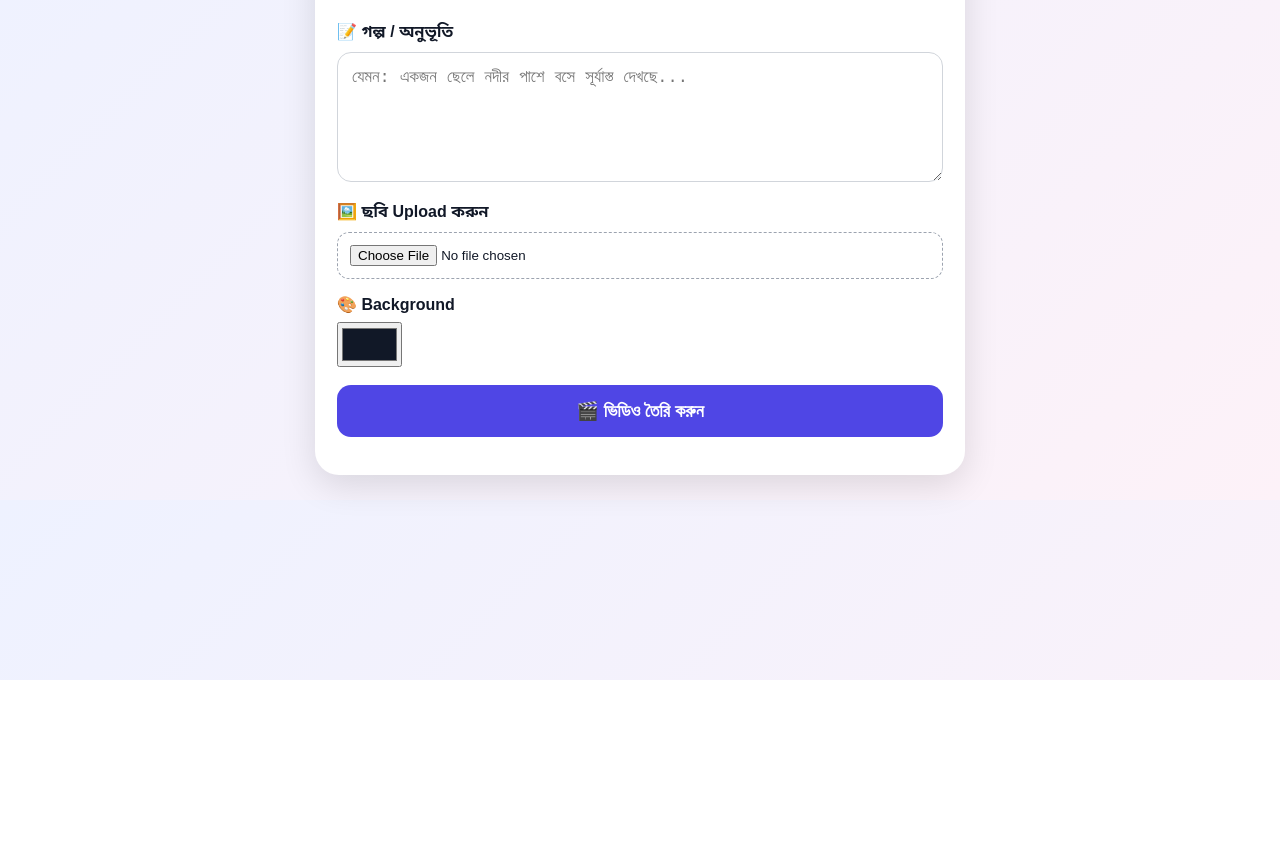
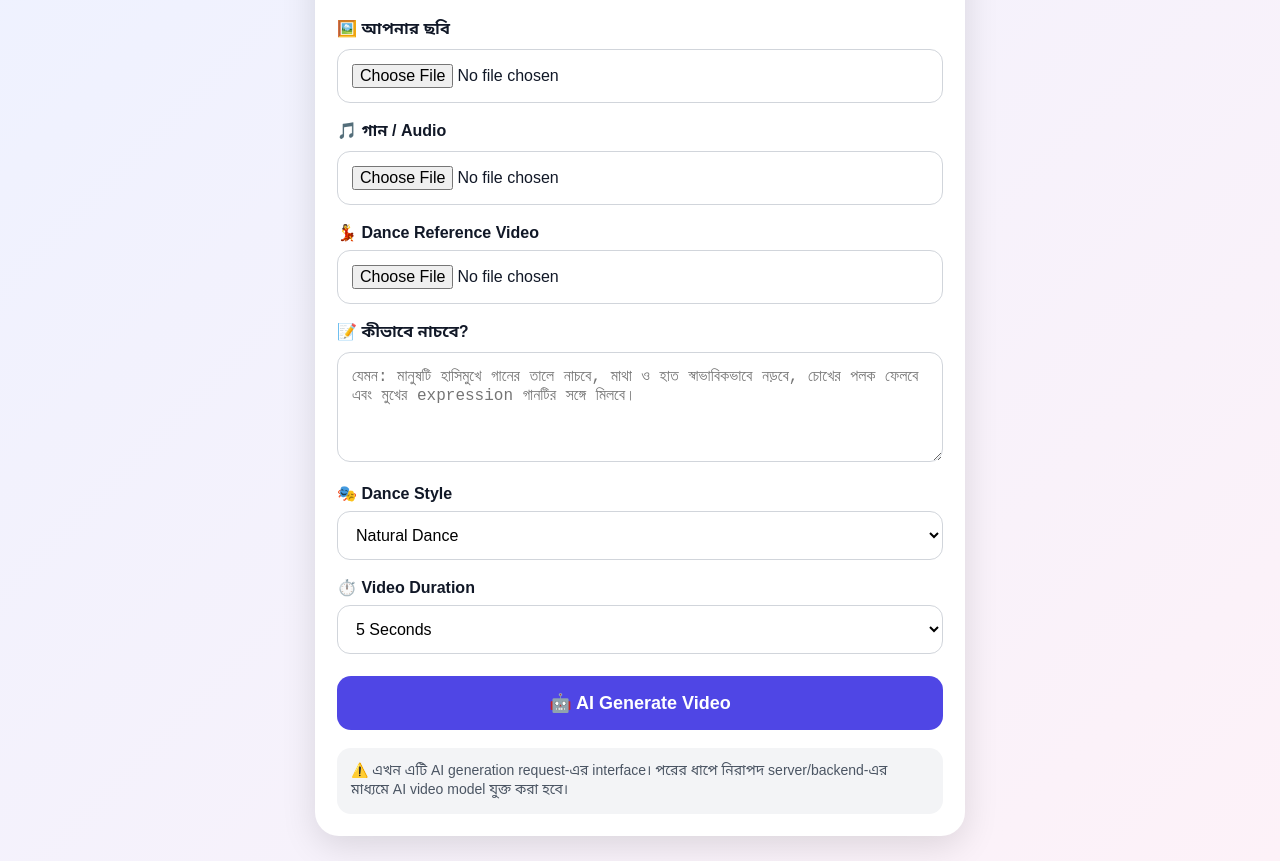
Before and after one commit to rbk06608-tech/free-ai-video-maker, a plain HTML site: page index.html in a window 1280 px wide. Shown: the part 120-981 px from the top of the page. Before the commit the page ends 800 px from the top, so only its background shows below. Drawn offline with Linux system fonts and the light colour scheme.

Commit message:
Update index.html

```diff
--- a/index.html
+++ b/index.html
@@ -2,8 +2,8 @@
 <html lang="bn">
 <head>
 <meta charset="UTF-8">
-<meta name="viewport" content="width=device-width, initial-scale=1.0">
-<title>Free AI Video Maker</title>
+<meta name="viewport" content="width=device-width,initial-scale=1.0">
+<title>AI Dance Video Maker</title>
 
 <style>
 *{box-sizing:border-box}
@@ -23,14 +23,14 @@ body{
 
 .card{
  background:white;
+ padding:22px;
  border-radius:24px;
-  padding:22px;
  box-shadow:0 10px 35px rgba(0,0,0,.12);
 }
 
 .logo{
  text-align:center;
-  font-size:32px;
+ font-size:30px;
  font-weight:800;
 }
 
@@ -43,68 +43,51 @@ body{
 label{
  display:block;
  font-weight:bold;
-  margin:16px 0 8px;
+ margin:18px 0 8px;
+}
+
+input,textarea,select{
+ width:100%;
+ padding:14px;
+ border:1px solid #d1d5db;
+ border-radius:13px;
+ font-size:16px;
+ background:#fff;
 }
 
 textarea{
-  width:100%;
-  min-height:130px;
-  border:1px solid #d1d5db;
-  border-radius:14px;
-  padding:14px;
-  font-size:17px;
-}
-
-input[type=file]{
-  width:100%;
-  padding:12px;
-  border:1px dashed #9ca3af;
-  border-radius:12px;
-}
-
-input[type=color]{
-  width:65px;
-  height:45px;
+ min-height:110px;
+ resize:vertical;
 }
 
 button{
  width:100%;
+ margin-top:22px;
+ padding:16px;
  border:0;
  border-radius:14px;
-  padding:15px;
-  margin-top:18px;
+ background:#4f46e5;
+ color:white;
  font-size:18px;
  font-weight:bold;
-  background:#4f46e5;
-  color:white;
 }
 
 button:disabled{
  opacity:.6;
 }
 
-#preview{
-  width:100%;
-  margin-top:15px;
-  border-radius:16px;
-  display:none;
+.info{
+ margin-top:18px;
+ padding:14px;
+ border-radius:14px;
+ background:#f3f4f6;
+ color:#4b5563;
+ font-size:14px;
 }
 
 #status{
  text-align:center;
-  margin-top:16px;
-  font-weight:bold;
-}
-
-#download{
-  display:none;
-  text-align:center;
-  margin-top:15px;
-  padding:14px;
-  border-radius:14px;
-  background:#16a34a;
-  color:white;
-  text-decoration:none;
+ margin-top:18px;
  font-weight:bold;
 }
 </style>
@@ -113,293 +96,122 @@ button:disabled{
 <body>
 
 <div class="container">
+
 <div class="card">
 
-<div class="logo">🎬 Free AI Video Maker</div>
+<div class="logo">🎬 AI Dance Video Maker</div>
 
 <div class="subtitle">
-বাংলা বা English গল্প এবং ছবি দিয়ে ভিডিও তৈরি করুন
+ছবি + গান + Dance Reference দিয়ে AI ভিডিও তৈরি করুন
 </div>
 
-<label>📝 গল্প / অনুভূতি</label>
+<label>🖼️ আপনার ছবি</label>
 
-<textarea id="story"
-placeholder="যেমন: একজন ছেলে নদীর পাশে বসে সূর্যাস্ত দেখছে..."></textarea>
+<input
+ type="file"
+ id="image"
+ accept="image/*">
 
-<label>🖼️ ছবি Upload করুন</label>
+<label>🎵 গান / Audio</label>
 
-<input type="file" id="imageInput" accept="image/*">
+<input
+ type="file"
+ id="audio"
+ accept="audio/*">
 
-<img id="preview">
+<label>💃 Dance Reference Video</label>
 
-<label>🎨 Background</label>
+<input
+ type="file"
+ id="danceVideo"
+ accept="video/*">
 
-<input type="color" id="bgColor" value="#111827">
+<label>📝 কীভাবে নাচবে?</label>
 
-<button id="generateBtn" onclick="createVideo()">
-🎬 ভিডিও তৈরি করুন
+<textarea
+ id="prompt"
+ placeholder="যেমন: মানুষটি হাসিমুখে গানের তালে নাচবে, মাথা ও হাত স্বাভাবিকভাবে নড়বে, চোখের পলক ফেলবে এবং মুখের expression গানটির সঙ্গে মিলবে।">
+</textarea>
+
+<label>🎭 Dance Style</label>
+
+<select id="style">
+<option>Natural Dance</option>
+<option>Bollywood Dance</option>
+<option>Bangla Viral Dance</option>
+<option>Romantic Dance</option>
+<option>Energetic Dance</option>
+<option>Slow Motion Dance</option>
+</select>
+
+<label>⏱️ Video Duration</label>
+
+<select id="duration">
+<option value="5">5 Seconds</option>
+<option value="8">8 Seconds</option>
+<option value="10">10 Seconds</option>
+</select>
+
+<button id="generate" onclick="generateVideo()">
+🤖 AI Generate Video
 </button>
 
 <div id="status"></div>
 
-<a id="download" download="free-ai-video.webm">
-⬇️ ভিডিও Download করুন
-</a>
+<div class="info">
+⚠️ এখন এটি AI generation request-এর interface।
+পরের ধাপে নিরাপদ server/backend-এর মাধ্যমে AI video model যুক্ত করা হবে।
+</div>
 
 </div>
+
 </div>
 
 <script>
 
-const imageInput = document.getElementById("imageInput");
-const preview = document.getElementById("preview");
+function generateVideo(){
 
-imageInput.addEventListener("change",function(){
+ const image=document.getElementById("image").files[0];
+ const audio=document.getElementById("audio").files[0];
+ const dance=document.getElementById("danceVideo").files[0];
 
-  const file=this.files[0];
+ const prompt=document.getElementById("prompt").value.trim();
 
-  if(file){
-    preview.src=URL.createObjectURL(file);
-    preview.style.display="block";
-  }
+ const status=document.getElementById("status");
+ const button=document.getElementById("generate");
 
-});
-
-function createVideo(){
-
-  const story=document.getElementById("story").value.trim();
-  const file=imageInput.files[0];
-  const bg=document.getElementById("bgColor").value;
-  const status=document.getElementById("status");
-  const button=document.getElementById("generateBtn");
-  const download=document.getElementById("download");
-
-  if(!story){
-    alert("আগে গল্প লিখুন।");
-    return;
-  }
-
-  if(!file){
+ if(!image){
    alert("আগে একটি ছবি Upload করুন।");
    return;
  }
 
-  if(!window.MediaRecorder){
-    alert("এই ব্রাউজারে ভিডিও তৈরি করার সুবিধা নেই। Chrome ব্যবহার করুন।");
+ if(!audio){
+   alert("আগে একটি গান বা Audio Upload করুন।");
+   return;
+ }
+
+ if(!dance){
+   alert("Dance Reference Video Upload করুন।");
+   return;
+ }
+
+ if(!prompt){
+   alert("কীভাবে নাচবে সেটি লিখুন।");
    return;
  }
 
  button.disabled=true;
-  download.style.display="none";
-  status.innerText="⏳ ভিডিও তৈরি হচ্ছে...";
 
-  const img=new Image();
+ status.innerText="⏳ AI Video তৈরির জন্য প্রস্তুত হচ্ছে...";
 
-  img.onload=function(){
+ setTimeout(function(){
 
-    const canvas=document.createElement("canvas");
-
-    canvas.width=720;
-    canvas.height=1280;
-
-    const ctx=canvas.getContext("2d");
-
-    const stream=canvas.captureStream(24);
-
-    let mime="";
-
-    if(MediaRecorder.isTypeSupported("video/webm;codecs=vp8")){
-      mime="video/webm;codecs=vp8";
-    }else if(MediaRecorder.isTypeSupported("video/webm")){
-      mime="video/webm";
-    }else{
-      alert("এই ফোনে WebM ভিডিও তৈরি করা যাচ্ছে না।");
-      button.disabled=false;
-      return;
-    }
-
-    const recorder=new MediaRecorder(stream,{
-      mimeType:mime
-    });
-
-    const chunks=[];
-
-    recorder.ondataavailable=function(event){
-
-      if(event.data && event.data.size>0){
-        chunks.push(event.data);
-      }
-
-    };
-
-    recorder.onerror=function(){
-
-      status.innerText="❌ ভিডিও তৈরিতে সমস্যা হয়েছে।";
-      button.disabled=false;
-
-    };
-
-    recorder.onstop=function(){
-
-      const blob=new Blob(chunks,{
-        type:"video/webm"
-      });
-
-      const url=URL.createObjectURL(blob);
-
-      download.href=url;
-      download.style.display="block";
-
-      status.innerText="✅ ভিডিও তৈরি হয়েছে!";
+   status.innerText=
+   "✅ সব তথ্য প্রস্তুত। এখন AI backend যুক্ত করলেই ভিডিও তৈরি হবে।";
 
    button.disabled=false;
 
-    };
-
-    recorder.start(250);
-
-    const duration=6000;
-    const start=Date.now();
-
-    function draw(){
-
-      const elapsed=Date.now()-start;
-
-      let progress=elapsed/duration;
-
-      if(progress>1){
-        progress=1;
-      }
-
-      /* Background */
-
-      ctx.fillStyle=bg;
-      ctx.fillRect(0,0,720,1280);
-
-      /* Image */
-
-      const ratio=img.width/img.height;
-
-      let w=620;
-      let h=w/ratio;
-
-      const zoom=1+(progress*0.12);
-
-      w=w*zoom;
-      h=h*zoom;
-
-      const x=(720-w)/2;
-      const y=120+(500-h/2);
-
-      ctx.drawImage(img,x,y,w,h);
-
-      /* Dark bottom */
-
-      const gradient=ctx.createLinearGradient(
-        0,700,0,1280
-      );
-
-      gradient.addColorStop(0,"rgba(0,0,0,0)");
-      gradient.addColorStop(1,"rgba(0,0,0,.9)");
-
-      ctx.fillStyle=gradient;
-      ctx.fillRect(0,650,720,630);
-
-      /* Story */
-
-      ctx.fillStyle="white";
-      ctx.textAlign="center";
-      ctx.font="bold 36px Arial";
-
-      const words=story.split(/\s+/);
-      const lines=[];
-      let line="";
-
-      for(let i=0;i<words.length;i++){
-
-        const test=line+words[i]+" ";
-
-        if(ctx.measureText(test).width>620){
-
-          lines.push(line);
-          line=words[i]+" ";
-
-        }else{
-
-          line=test;
-
-        }
-
-      }
-
-      if(line){
-        lines.push(line);
-      }
-
-      const lineHeight=50;
-      const startY=1050-(lines.length*lineHeight)/2;
-
-      for(let i=0;i<lines.length;i++){
-
-        ctx.fillText(
-          lines[i],
-          360,
-          startY+(i*lineHeight)
-        );
-
-      }
-
-      /* Logo */
-
-      ctx.font="bold 22px Arial";
-      ctx.fillStyle="rgba(255,255,255,.8)";
-
-      ctx.fillText(
-        "Free AI Video Maker",
-        360,
-        50
-      );
-
-      if(elapsed<duration){
-
-        requestAnimationFrame(draw);
-
-      }else{
-
-        /* Give recorder one final frame */
-
-        setTimeout(function(){
-
-          recorder.stop();
-
-        },500);
-
-      }
-
-    }
-
-    requestAnimationFrame(draw);
-
-    /* Safety stop */
-
-    setTimeout(function(){
-
-      if(recorder.state==="recording"){
-        recorder.stop();
-      }
-
-    },7500);
-
-  };
-
-  img.onerror=function(){
-
-    status.innerText="❌ ছবিটি পড়তে সমস্যা হয়েছে।";
-    button.disabled=false;
-
-  };
-
-  img.src=URL.createObjectURL(file);
+ },1500);
 
 }
 
```
Lines whose indentation alone changed are shown as unchanged.
